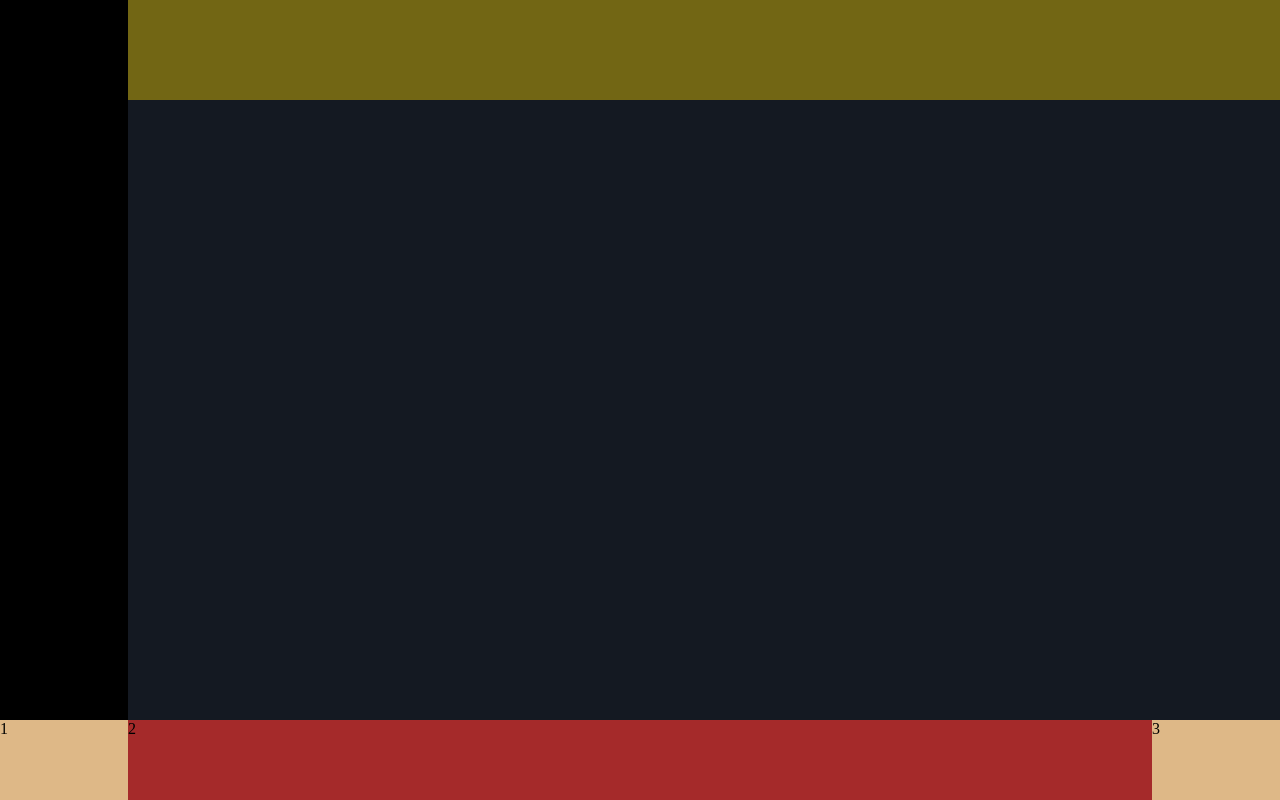
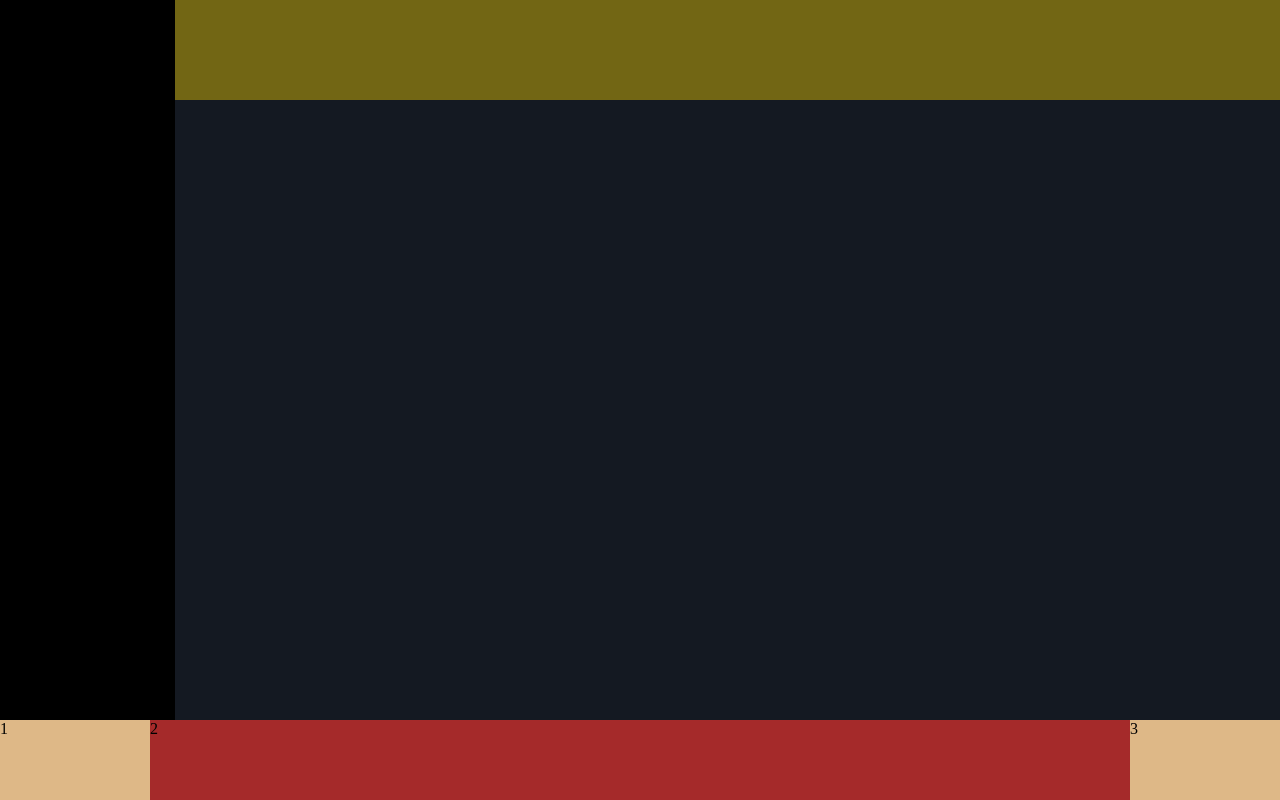
Before and after one commit to MarcoMazzilli/html-css-spotifyweb, a plain HTML site: page index.html in a window 1280 px wide. Drawn offline with Linux system fonts and the light colour scheme.

Commit message:
[Fix] Layout adaptive

```diff
--- a/css/style.css
+++ b/css/style.css
@@ -4,7 +4,6 @@
   --spotify-green: rgb(179, 255, 36);
   --txt-grey:rgb(125, 127, 132);
   --aside-background: rgb(0, 0, 0 );
-
 }
 
 * {
@@ -22,10 +21,6 @@
 }
 
 
-
-
-
-
 /* UTILITIES */
 
 /*****************************************
@@ -41,7 +36,7 @@ main {
 
 aside {
   width: 10%;
-  max-width: 15%;
+  min-width: 175px ;
   height: calc(100vh - 10vh);
   overflow-y: auto;
   align-self: flex-end;
@@ -50,13 +45,13 @@ aside {
 
 .upgrade-layover {
   width: calc(100% - 10%);
+  max-width: calc(100% - 175px);
   height: 100px;
   position: absolute;
   right: 0;
   top: 0;
   background-color: rgba(255, 217, 0, 0.4);
 }
-
 
 
 /*****************************************
@@ -70,6 +65,7 @@ aside {
 
 .media-player-panel-control .row .col {
   height: 10vh;
+  min-width: 150px;
 }
 
 .media-player-panel-control .row .col:nth-of-type(2) {
```
